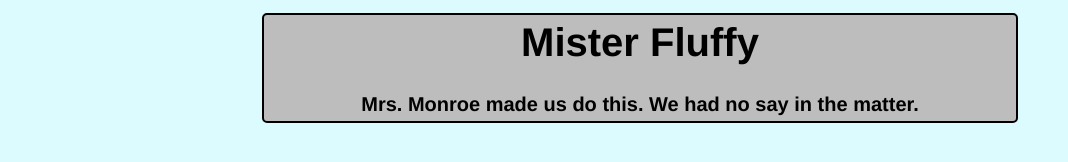
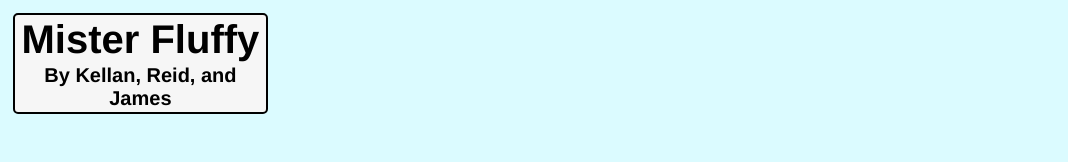
Before and after one commit to CombatHax/MisterFluffy, a plain HTML site: page index.html in a window 1280 px wide. Shown: the whole page, without its empty margins (0-1068 px from the left). Drawn offline with Linux system fonts and the light colour scheme.

Commit message:
added favicon

```diff
--- a/index.html
+++ b/index.html
@@ -5,12 +5,16 @@
     <meta http-equiv="X-UA-Compatible" content="IE=edge">
     <meta name="viewport" content="width=device-width, initial-scale=1.0">
     <link rel="stylesheet" href="style.css">
+    <link rel="shortcut icon" href="favicon.ico" type="image/x-icon">
     <title>Mister Fluffy!</title>
+
 </head>
 <body>
-    <div id="maindiv" align = "center">
-        <h1 id="title" class="heading">Mister Fluffy</h1><br>
-        <h2 id="subtitle" class="heading">Mrs. Monroe made us do this. We had no say in the matter.</h2>
+    <div id = "flex">
+        <div id="first_section" align = "center">
+            <h1 id="title" class="heading">Mister Fluffy</h1>
+            <h2 id="subtitle" class="heading">By Kellan, Reid, and James</h2>
+        </div>
     </div>
 </body>
 </html>
--- a/style.css
+++ b/style.css
@@ -3,10 +3,9 @@ body{
     min-height: 100%;
     padding: 5px;
 }
-#maindiv{
-    margin:auto;
-    background: rgb(189, 189, 189);
-    width: 60%;
+#first_section{
+    background: rgb(246, 246, 246);
+    width: 20%;
     border-radius: 5px;
     border: 2px solid black;
 }
@@ -14,11 +13,16 @@ body{
     font-family:'Franklin Gothic Medium', 'Arial Narrow', Arial, sans-serif;
     font-size: 40px;
     font-weight: bolder;
-    margin: 5px;
+    margin: 2px;
 }
 #subtitle{
     font-family:'Franklin Gothic Medium', 'Arial Narrow', Arial, sans-serif;
     font-size: 20px;
     font-weight: bold;
-    margin: 5px;
+    margin: 2px;
+    margin-bottom: 2px;
 }
+#flex{
+    display: flex;
+    flex-direction: column;
+}
```
Also changed, not shown: favicon.ico (added).
